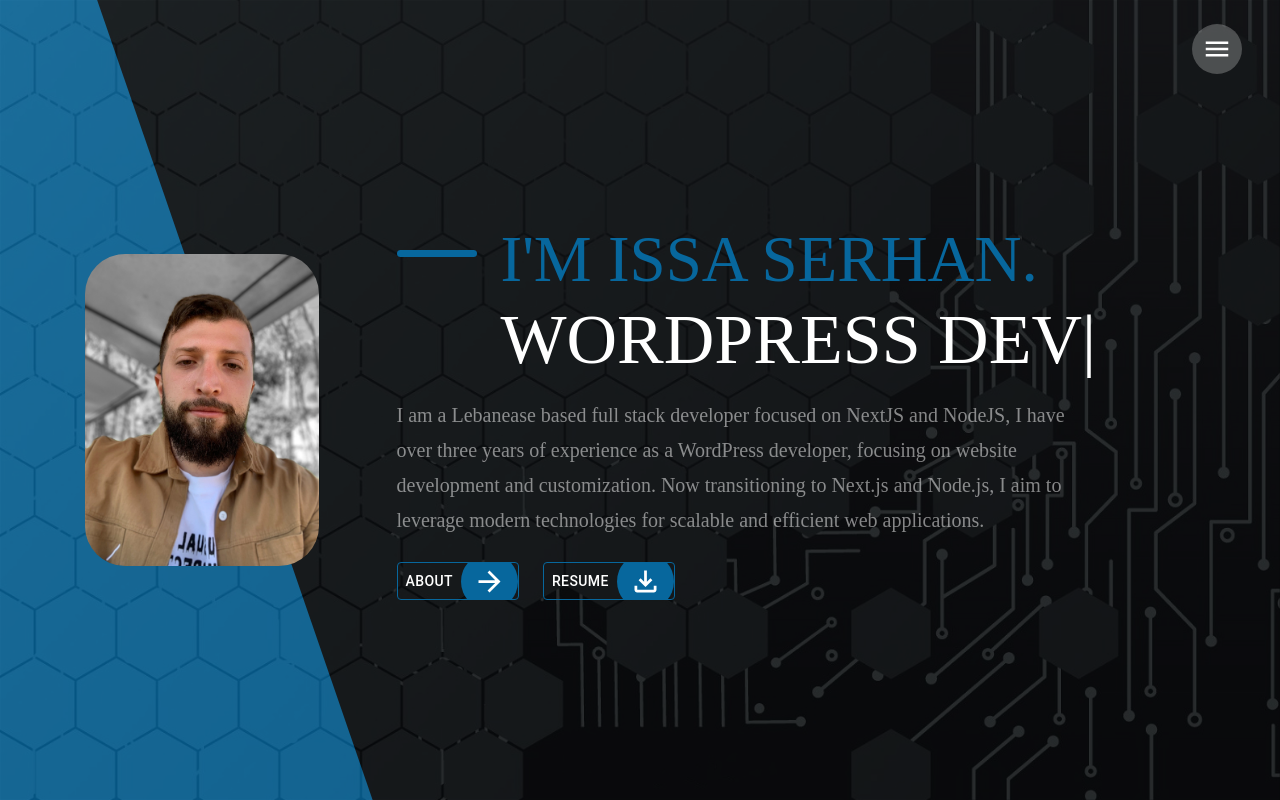
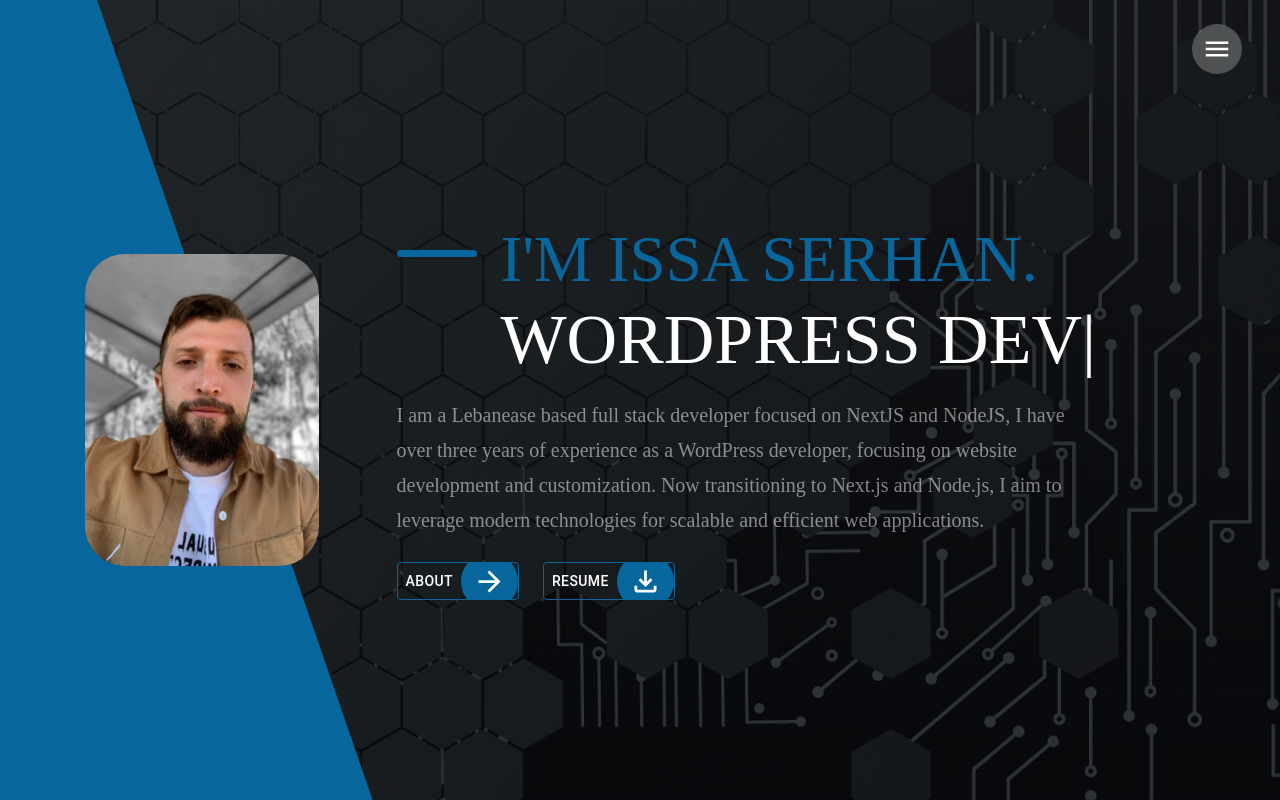
Before and after one commit to isasarhan/portolio, a Next.js app: page / in a window 1280 px wide. Built offline with nearby package versions, Linux system fonts and the light colour scheme.

Commit message:
added new background

```diff
--- a/app/globals.css
+++ b/app/globals.css
@@ -22,8 +22,8 @@ body::before {
   background-size: cover;
   background-repeat: no-repeat;
   background-attachment: fixed;
-  opacity: 0.2; /* Set the opacity to 0.5 */
-  z-index: -1; /* Ensure the overlay stays behind the content */
+  opacity: 0.25; /* Set the opacity to 0.5 */
+  z-index: -10; /* Ensure the overlay stays behind the content */
 }
 
 body {
```
